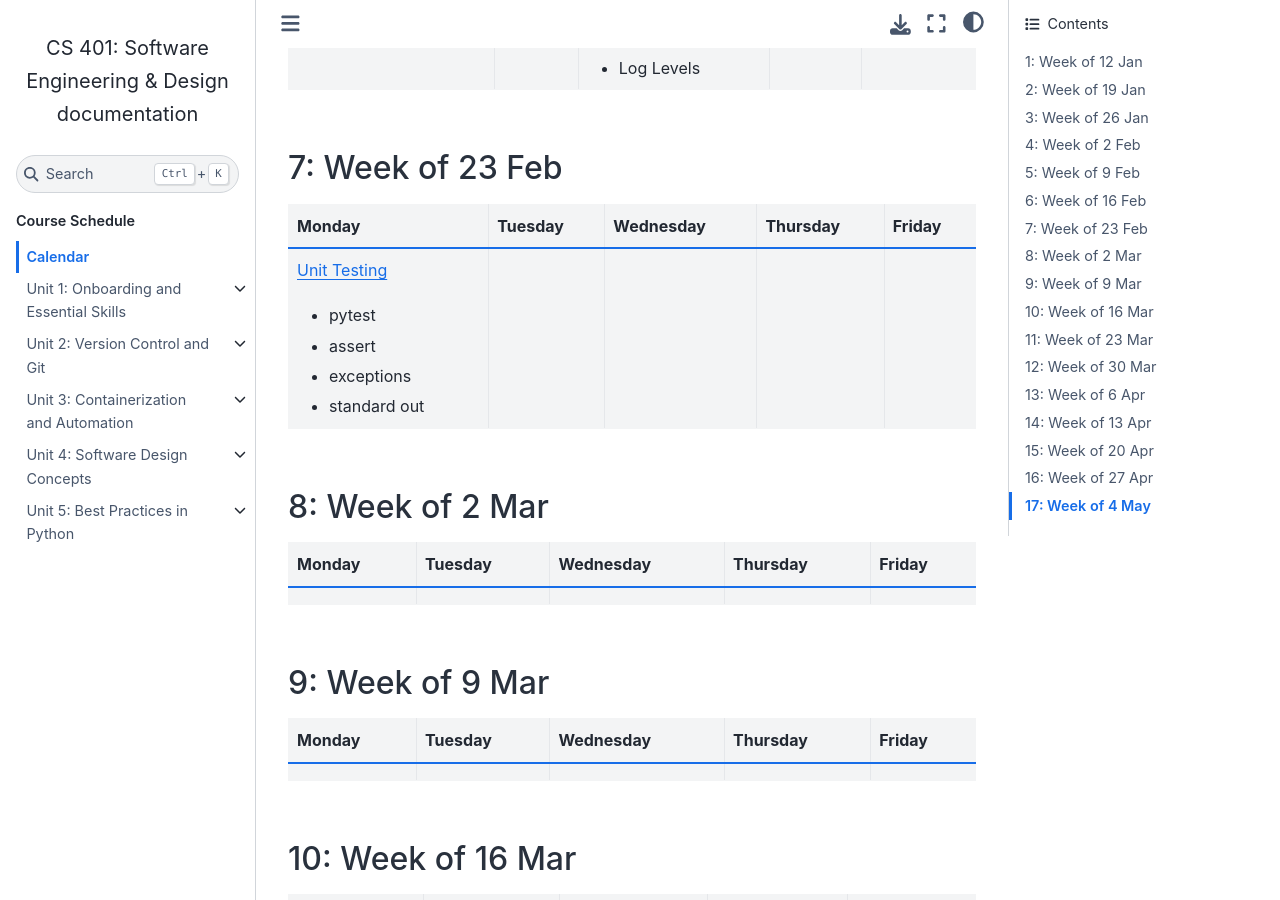
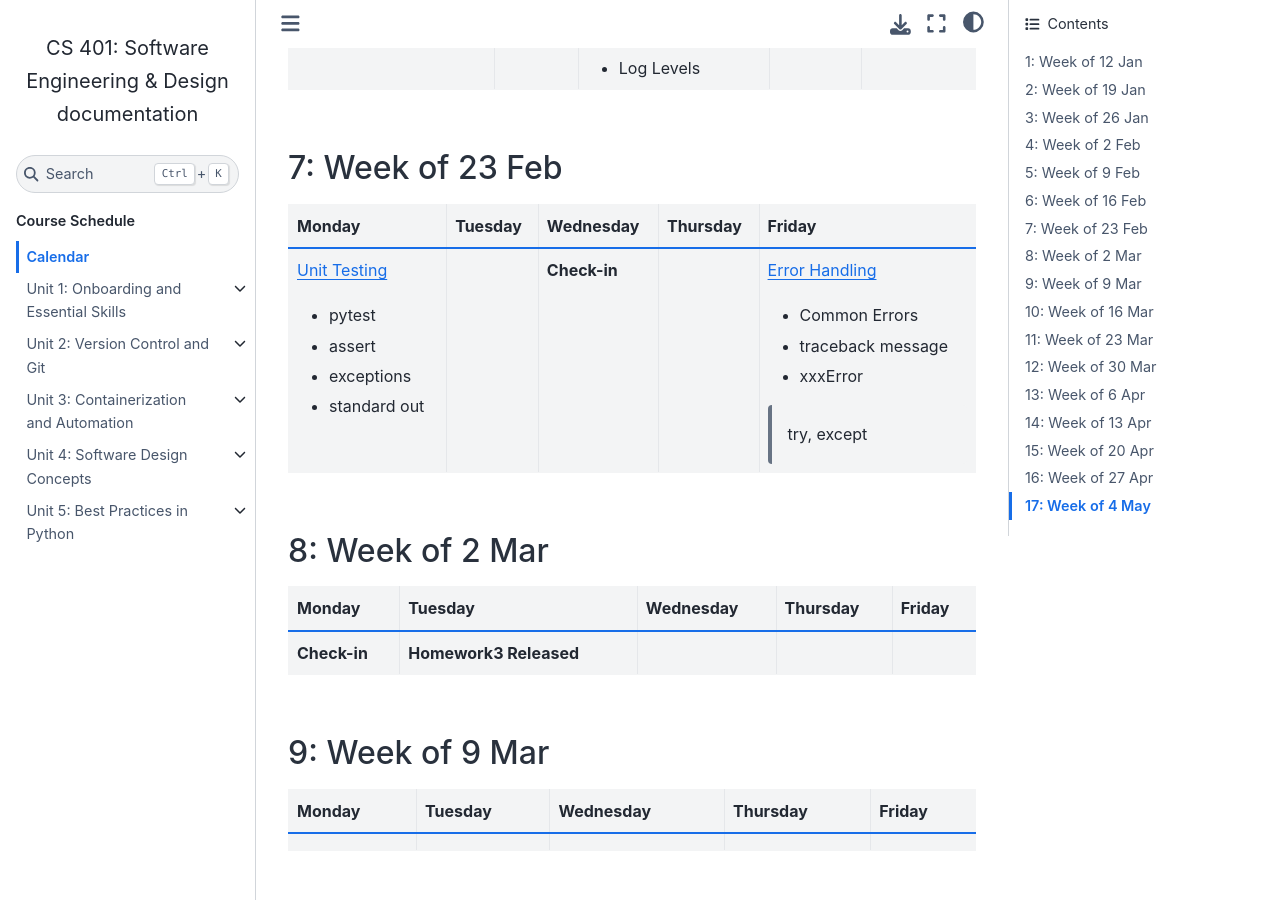
Before and after one commit to andrewsolis/cs401, a Sphinx documentation site: the page built from docs/calendar.rst, in a window 1280 px wide and 900 px high, scrolled down 2547 px. Built offline with Sphinx 7.4.7 and the Sphinx Book theme 1.1.4, drawn with Linux system fonts in a browser that asks for light colours; pages that are not in the unit, such as notebooks, are missing from menus.

Commit message:
calendar update

```diff
--- a/docs/calendar.rst
+++ b/docs/calendar.rst
@@ -106,30 +106,31 @@ Calendar
 +------------------+------------+--------------------------------------------------------------------------------------------------------+------------+-------------------------------------------------------------------------------------------------+
 | Monday           | Tuesday    | Wednesday                                                                                              | Thursday   | Friday                                                                                          |
 +==================+============+========================================================================================================+============+=================================================================================================+
-| `Unit Testing`_  |            |                                                                                                        |            |                                                                                                 |
+| `Unit Testing`_  |            | **Check-in**                                                                                           |            | `Error Handling`_                                                                               |
 |                  |            |                                                                                                        |            |                                                                                                 |
-| * pytest         |            |                                                                                                        |            |                                                                                                 |
-| * assert         |            |                                                                                                        |            |                                                                                                 |
-| * exceptions     |            |                                                                                                        |            |                                                                                                 |
-| * standard out   |            |                                                                                                        |            |                                                                                                 |
+| * pytest         |            |                                                                                                        |            | * Common Errors                                                                                 |
+| * assert         |            |                                                                                                        |            | * traceback message                                                                             |
+| * exceptions     |            |                                                                                                        |            | * xxxError                                                                                      |
+| * standard out   |            |                                                                                                        |            |  try, except                                                                                    |
 +------------------+------------+--------------------------------------------------------------------------------------------------------+------------+-------------------------------------------------------------------------------------------------+
 
 .. _Unit Testing: https://cs401.readthedocs.io/en/latest/unit05/unittest.html
+.. _Error Handling: https://cs401.readthedocs.io/en/latest/unit05/errorhandling.html
 
 8: Week of 2 Mar
 -----------------
-+-------------------------------------------------------------------------------------------------+------------+----------------------------------------------------------------------------------------------------------+------------+----------------------------------------------------------------------------------------------------------+
-| Monday                                                                                          | Tuesday    | Wednesday                                                                                                | Thursday   | Friday                                                                                                   |
-+=================================================================================================+============+==========================================================================================================+============+==========================================================================================================+
-|                                                                                                 |            |                                                                                                          |            |                                                                                                          |
-|                                                                                                 |            |                                                                                                          |            |                                                                                                          |
-|                                                                                                 |            |                                                                                                          |            |                                                                                                          |
-|                                                                                                 |            |                                                                                                          |            |                                                                                                          |
-|                                                                                                 |            |                                                                                                          |            |                                                                                                          |
-|                                                                                                 |            |                                                                                                          |            |                                                                                                          |
-|                                                                                                 |            |                                                                                                          |            |                                                                                                          |
-|                                                                                                 |            |                                                                                                          |            |                                                                                                          |
-+-------------------------------------------------------------------------------------------------+------------+----------------------------------------------------------------------------------------------------------+------------+----------------------------------------------------------------------------------------------------------+
++-------------------------------------------------------------------------------------------------+----------------------------------+----------------------------------------------------------------------------------------------------------+------------+----------------------------------------------------------------------------------------------------------+
+| Monday                                                                                          | Tuesday                          | Wednesday                                                                                                | Thursday   | Friday                                                                                                   |
++=================================================================================================+==================================+==========================================================================================================+============+==========================================================================================================+
+| **Check-in**                                                                                    |                                  |                                                                                                          |            |                                                                                                          |
+|                                                                                                 |                                  |                                                                                                          |            |                                                                                                          |
+|                                                                                                 |                                  |                                                                                                          |            |                                                                                                          |
+|                                                                                                 |                                  |                                                                                                          |            |                                                                                                          |
+|                                                                                                 |                                  |                                                                                                          |            |                                                                                                          |
+|                                                                                                 |                                  |                                                                                                          |            |                                                                                                          |
+|                                                                                                 |                                  |                                                                                                          |            |                                                                                                          |
+|                                                                                                 | **Homework3 Released**           |                                                                                                          |            |                                                                                                          |
++-------------------------------------------------------------------------------------------------+----------------------------------+----------------------------------------------------------------------------------------------------------+------------+----------------------------------------------------------------------------------------------------------+
 
 9: Week of 9 Mar
 -----------------
```
